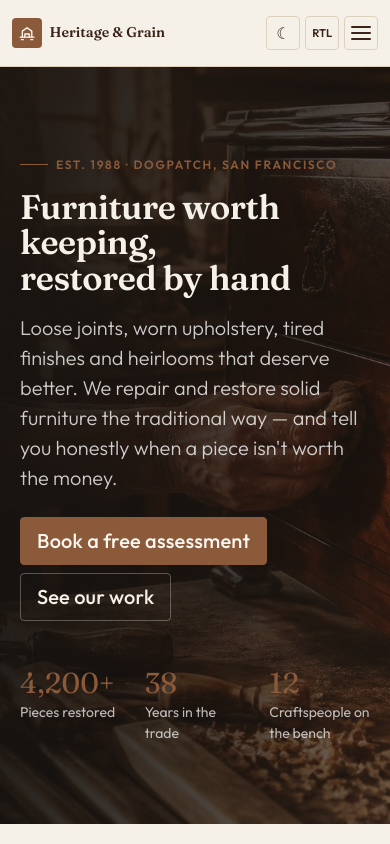
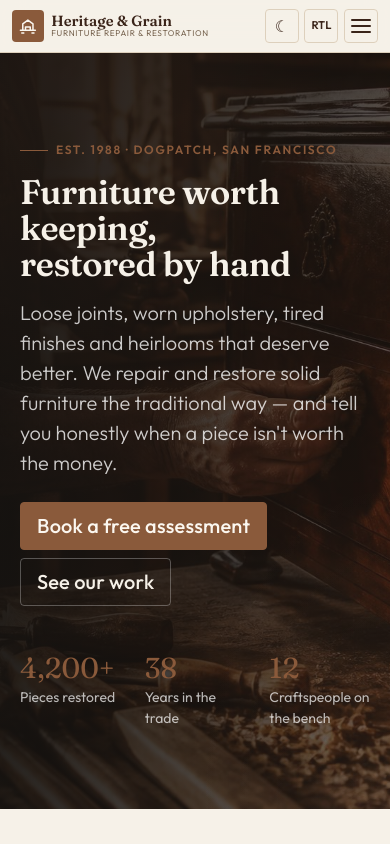
Before and after one commit to Saranya-vijaykumar/final-project---Heritage-Grain, a plain HTML site: page index.html in a window 390 px wide. Shown: the top 844 px of the page. Drawn offline with Linux system fonts and the light colour scheme.

Commit message:
Refine mobile header with proper vertical padding, restored brand subtitle, and uniform button dimensions

```diff
--- a/assets/css/theme.css
+++ b/assets/css/theme.css
@@ -251,7 +251,9 @@
   position: sticky;
   inset-block-start: 0;
   z-index: 1030;
-  background: color-mix(in oklab, var(--hg-background) 88%, transparent);
+  background: var(--hg-background);
+  background: color-mix(in oklab, var(--hg-background) 90%, transparent);
+  -webkit-backdrop-filter: blur(12px);
   backdrop-filter: blur(12px);
   border-block-end: 1px solid var(--hg-border);
   transition: box-shadow 0.3s ease;
@@ -268,6 +270,8 @@
   flex-wrap: nowrap !important;
   align-items: center !important;
   justify-content: space-between !important;
+  padding-block: 0.75rem !important;
+  padding-inline: 0 !important;
 }
 
 .brand {
@@ -277,6 +281,7 @@
   color: var(--hg-foreground);
   flex-shrink: 0;
   white-space: nowrap;
+  text-decoration: none;
 }
 .brand-mark {
   inline-size: 2.25rem; block-size: 2.25rem;
@@ -287,8 +292,21 @@
   flex: 0 0 auto;
 }
 .brand-mark svg { inline-size: 68%; block-size: 68%; display: block; }
-.brand-name { font-family: "Fraunces", serif; font-weight: 600; font-size: 1.0625rem; line-height: 1.1; }
-.brand-tag { font-size: 0.68rem; letter-spacing: 0.16em; text-transform: uppercase; color: var(--hg-muted-foreground); }
+.brand-name {
+  font-family: "Fraunces", serif;
+  font-weight: 600;
+  font-size: 1.0625rem;
+  line-height: 1.15;
+  color: var(--hg-foreground);
+}
+.brand-tag {
+  display: block;
+  font-size: 0.65rem;
+  letter-spacing: 0.12em;
+  text-transform: uppercase;
+  color: var(--hg-muted-foreground);
+  line-height: 1.2;
+}
 
 .nav-craft .nav-link {
   display: inline-flex;
@@ -311,6 +329,9 @@
 }
 
 .site-header .d-flex.align-items-center {
+  display: flex !important;
+  align-items: center !important;
+  gap: 0.4rem !important;
   flex-shrink: 0;
   white-space: nowrap;
 }
@@ -320,12 +341,7 @@
     padding-inline: 1rem !important;
   }
   .site-header .navbar {
-    display: flex !important;
-    flex-direction: row !important;
-    flex-wrap: nowrap !important;
-    align-items: center !important;
-    justify-content: space-between !important;
-    width: 100% !important;
+    padding-block: 0.65rem !important;
   }
   .site-header .brand {
     gap: 0.5rem !important;
@@ -333,24 +349,33 @@
     min-width: 0 !important;
   }
   .site-header .brand-mark {
-    inline-size: 2rem !important;
-    block-size: 2rem !important;
+    inline-size: 2.125rem !important;
+    block-size: 2.125rem !important;
     flex-shrink: 0 !important;
   }
   .site-header .brand-name {
-    font-size: 0.95rem !important;
+    font-size: 1rem !important;
+    line-height: 1.15 !important;
     white-space: nowrap !important;
   }
   .site-header .brand-tag {
-    display: none !important;
+    display: block !important;
+    font-size: 0.58rem !important;
+    letter-spacing: 0.1em !important;
+    line-height: 1.15 !important;
+    white-space: nowrap !important;
   }
   .site-header .d-flex.align-items-center {
     flex-shrink: 0 !important;
     gap: 0.4rem !important;
   }
-  .site-header .btn-icon {
+  .site-header .btn-icon,
+  .site-header .nav-burger {
     width: 2.25rem !important;
     height: 2.25rem !important;
+    min-width: 2.25rem !important;
+    min-height: 2.25rem !important;
+    padding: 0 !important;
     flex-shrink: 0 !important;
   }
 }
@@ -359,19 +384,36 @@
   .site-header .container-craft {
     padding-inline: 0.75rem !important;
   }
+  .site-header .navbar {
+    padding-block: 0.55rem !important;
+  }
+  .site-header .brand {
+    gap: 0.45rem !important;
+  }
   .site-header .brand-mark {
-    inline-size: 1.85rem !important;
-    block-size: 1.85rem !important;
+    inline-size: 2rem !important;
+    block-size: 2rem !important;
   }
   .site-header .brand-name {
-    font-size: 0.88rem !important;
+    font-size: 0.92rem !important;
+    line-height: 1.15 !important;
+  }
+  .site-header .brand-tag {
+    display: block !important;
+    font-size: 0.52rem !important;
+    letter-spacing: 0.08em !important;
+    line-height: 1.15 !important;
   }
   .site-header .d-flex.align-items-center {
-    gap: 0.3rem !important;
+    gap: 0.35rem !important;
   }
-  .site-header .btn-icon {
+  .site-header .btn-icon,
+  .site-header .nav-burger {
     width: 2.125rem !important;
     height: 2.125rem !important;
+    min-width: 2.125rem !important;
+    min-height: 2.125rem !important;
+    padding: 0 !important;
   }
 }
 
@@ -537,8 +579,8 @@
   justify-content: center !important;
   align-items: center !important;
   gap: 4px !important;
-  width: 2.375rem !important;
-  height: 2.375rem !important;
+  width: 2.375rem;
+  height: 2.375rem;
   padding: 0 !important;
   margin: 0 !important;
   flex-shrink: 0 !important;
```
